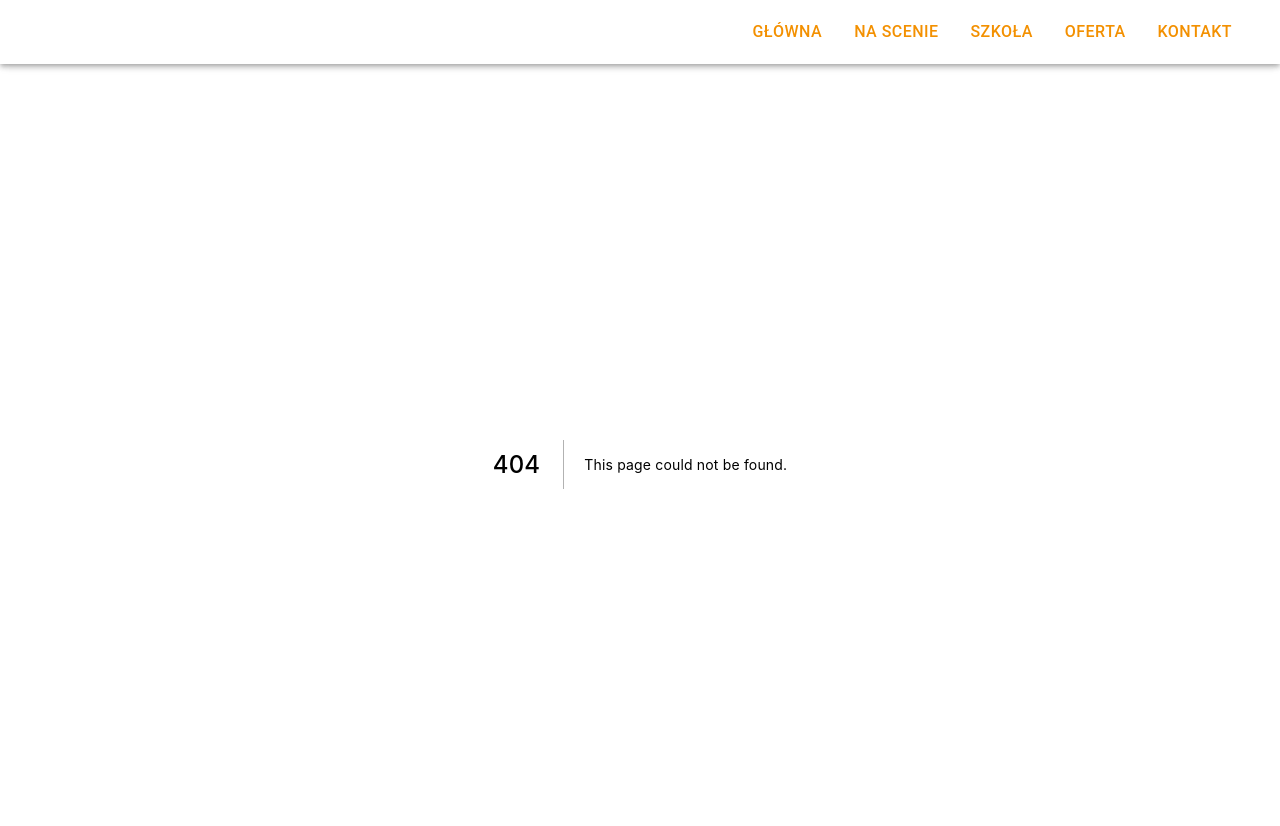
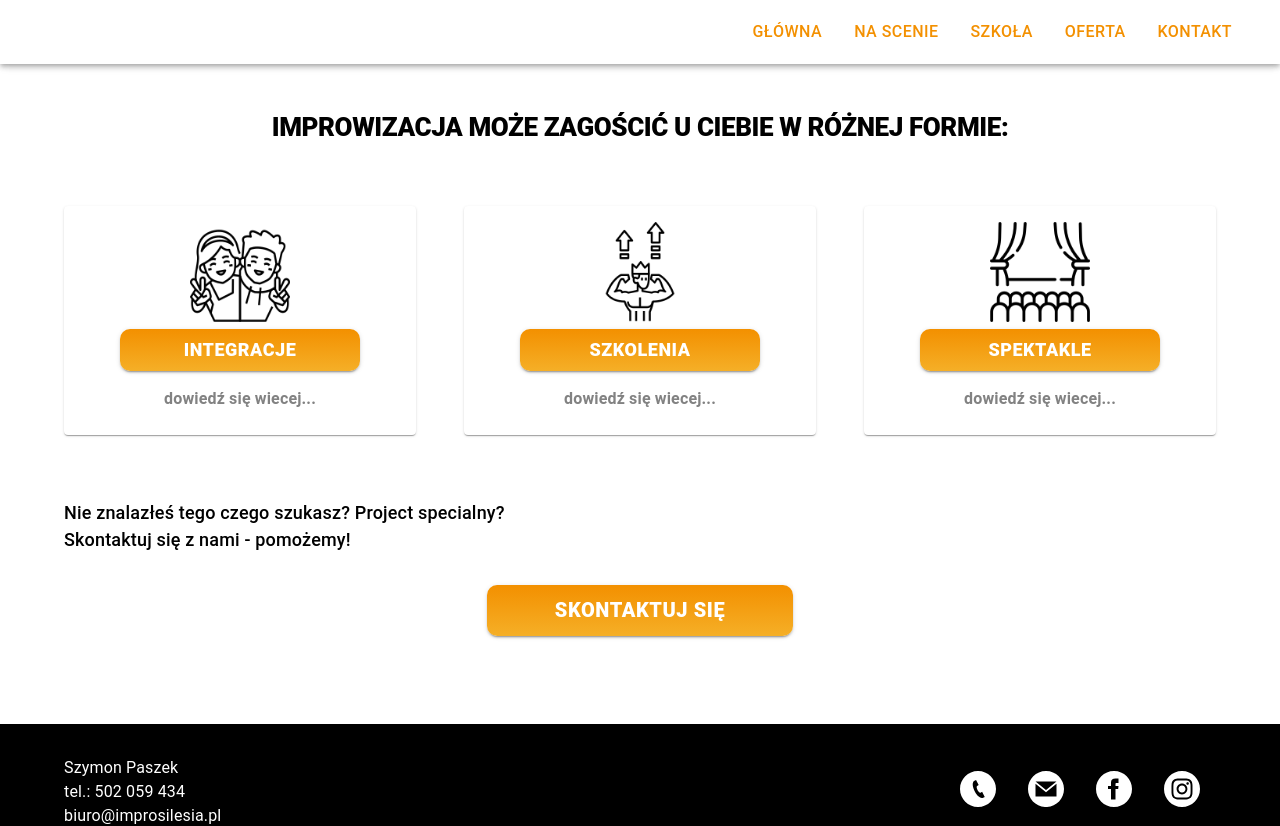
Before and after one commit to kalniei/impro-silesia, a Next.js app: page /oferta in a window 1280 px wide. Before the commit this address had no page. Shown: the top 826 px of the page. Built offline with nearby package versions, Linux system fonts and the light colour scheme.

Commit message:
Business main page

```diff
--- /dev/null
+++ b/components/business/BusinessMain.tsx
@@ -0,0 +1,16 @@
+import { Grid } from '@mui/material';
+import OfferComponent from './OfferComponent';
+
+const BusinessMain = (): JSX.Element => {
+  return (
+    <Grid container>
+      <OfferComponent
+        scrollToContact={() => {
+          return;
+        }}
+      />
+    </Grid>
+  );
+};
+
+export default BusinessMain;
--- /dev/null
+++ b/components/business/OfferComponent.tsx
@@ -0,0 +1,58 @@
+import { Grid, Box, Typography, Button } from '@mui/material';
+import { IActionObj } from '../../ts/interfaces';
+import ActionElements from '../common/ActionElements';
+
+interface PageProps {
+  scrollToContact: () => void;
+}
+
+const benefitsArr: IActionObj[] = [
+  {
+    imgName: 'friend',
+    text: 'integracje',
+    actionText: 'dowiedź się wiecej...',
+    actionPath: '/oferta_integracje'
+  },
+  {
+    imgName: 'self-esteem',
+    text: 'szkolenia',
+    actionText: 'dowiedź się wiecej...',
+    actionPath: '/oferta_szkolenia'
+  },
+  {
+    imgName: 'theatre',
+    text: 'spektakle',
+    actionText: 'dowiedź się wiecej...',
+    actionPath: '/oferta_spektakle'
+  }
+];
+
+const OfferComponent = ({ scrollToContact }: PageProps): JSX.Element => {
+  return (
+    <Grid item xs={12} py={6} px={2}>
+      <Box className="maxWidth">
+        <Typography variant="h1" textAlign="center">
+          Improwizacja może zagościć u ciebie w różnej formie:
+        </Typography>
+        <ActionElements infoArray={benefitsArr} />
+        <Grid container pl={3}>
+          <Typography variant="body1" mt={8} fontWeight={500}>
+            Nie znalazłeś tego czego szukasz? Project specialny? <br /> Skontaktuj się z nami -
+            pomożemy!
+          </Typography>
+        </Grid>
+        <Grid container justifyContent="center" mt={4}>
+          <Button
+            variant="custom"
+            onClick={scrollToContact}
+            sx={{ padding: '8px 68px', textTransform: 'uppercase' }}
+          >
+            Skontaktuj się
+          </Button>
+        </Grid>
+      </Box>
+    </Grid>
+  );
+};
+
+export default OfferComponent;
--- /dev/null
+++ b/components/common/ActionElements.tsx
@@ -0,0 +1,83 @@
+import { Grid, Box, Card, CardContent, Button, Typography } from '@mui/material';
+import Router from 'next/router';
+import Image from 'next/image';
+import Colors from '../../helpers/Colors';
+import { IActionObj } from '../../ts/interfaces';
+import makeStyles from '@mui/styles/makeStyles';
+
+interface PageProps {
+  infoArray: IActionObj[];
+}
+
+const useStyles = makeStyles({
+  clickableCard: {
+    cursor: 'pointer',
+    transition: '0.3s',
+    '&:hover': {
+      marginTop: '-16px'
+    }
+  }
+});
+
+const ActionElements = ({ infoArray }: PageProps): JSX.Element => {
+  const classes = useStyles();
+
+  const goTo = (path: string) => {
+    Router.push(path);
+  };
+
+  return (
+    <Grid container>
+      {infoArray.map((x: IActionObj, key: number) => (
+        <Grid
+          key={key}
+          container
+          justifyContent="center"
+          item
+          md={4}
+          sm={6}
+          xs={12}
+          sx={{ mt: { xs: 4, sm: 6, md: 8 }, px: 3 }}
+        >
+          <Grid item textAlign="center">
+            <Card onClick={() => goTo(x?.actionPath)} className={classes.clickableCard}>
+              <CardContent>
+                <Grid container>
+                  <Grid item xs={12}>
+                    <Image
+                      src={`/img/${x.imgName}.png`}
+                      width="100px"
+                      height="100px"
+                      alt={x.imgName}
+                    />
+                  </Grid>
+                  <Grid item xs={12}>
+                    <Button
+                      variant="custom"
+                      sx={{
+                        textTransform: 'uppercase',
+                        lineHeight: '1',
+                        fontSize: { xs: 15, sm: 18 },
+                        width: 240,
+                        p: { xs: '7px', sm: '12px' }
+                      }}
+                    >
+                      {x.text}
+                    </Button>
+                  </Grid>
+                  <Grid item xs={12} mt={2}>
+                    <Typography fontSize={16} color={Colors.grey} fontWeight={600}>
+                      {x.actionText}
+                    </Typography>
+                  </Grid>
+                </Grid>
+              </CardContent>
+            </Card>
+          </Grid>
+        </Grid>
+      ))}
+    </Grid>
+  );
+};
+
+export default ActionElements;
--- /dev/null
+++ b/pages/oferta.tsx
@@ -0,0 +1,7 @@
+import BusinessMain from '../components/business/BusinessMain';
+
+const OfferPage = (): JSX.Element => {
+  return <BusinessMain />;
+};
+
+export default OfferPage;
```
Also changed, not shown: ts/interfaces.ts (+7 -0 lines).
